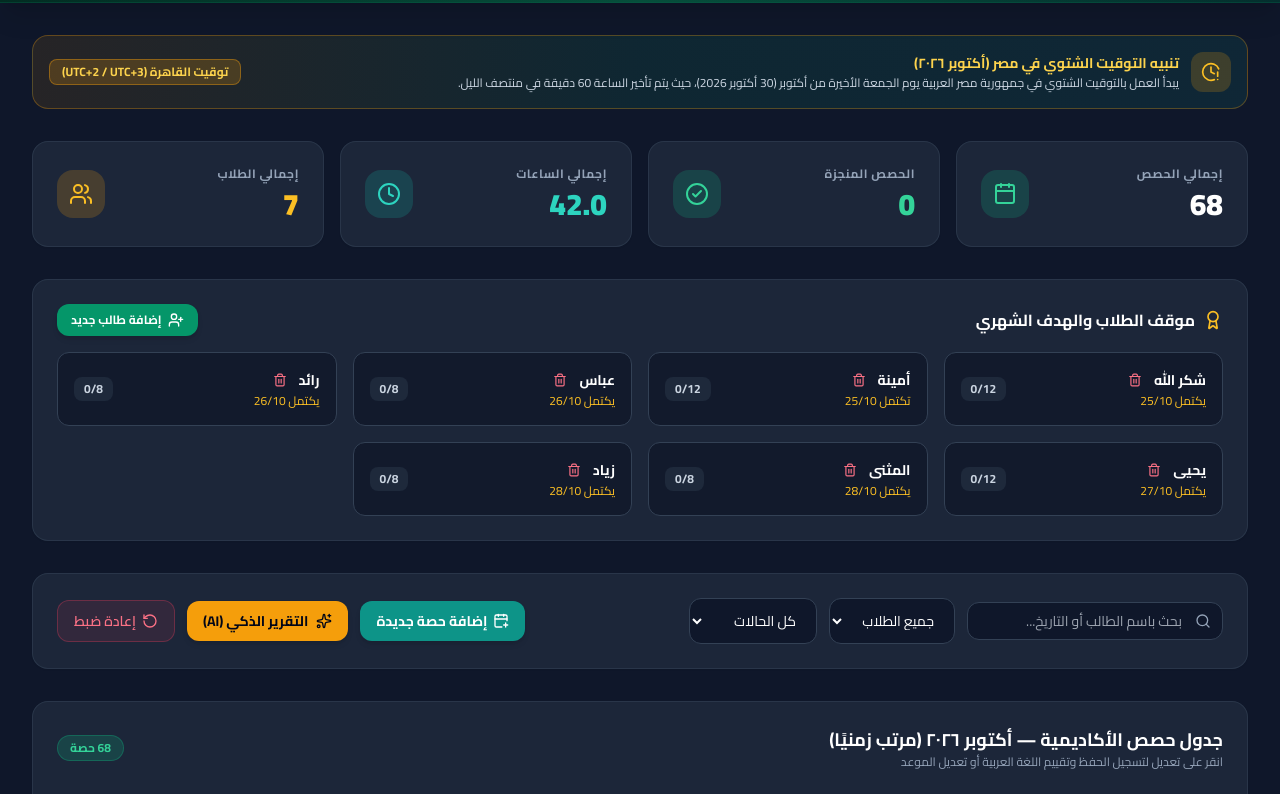
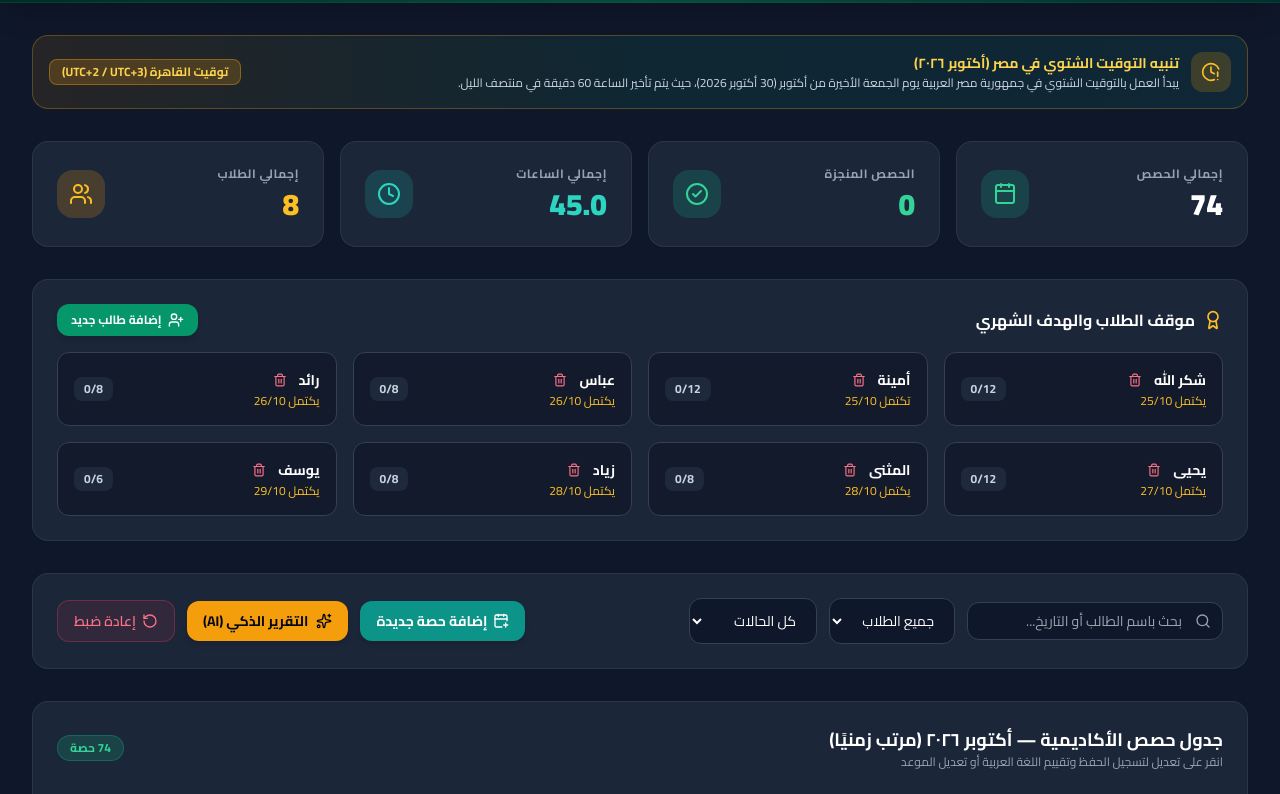
Before and after one commit to MahmoudXOT/My-Schedule, a plain HTML site: page index.html in a window 1280 px wide. Shown: the part 78-872 px from the top of the page. Drawn offline with nearby package versions, Linux system fonts and the light colour scheme.

Commit message:
Update student count and schedule data
Updated total students count and added new student data for October 2026 schedule.

```diff
--- a/index.html
+++ b/index.html
@@ -115,7 +115,7 @@
                 <div class="bg-slate-800/90 p-6 rounded-2xl shadow-sm border border-slate-700/60 flex items-center justify-between">
                     <div>
                         <p class="text-xs font-bold text-slate-400 uppercase tracking-wider" data-i18n="active_students">إجمالي الطلاب</p>
-                        <h3 id="stat-total-students" class="text-3xl font-black text-amber-400 mt-1">7</h3>
+                        <h3 id="stat-total-students" class="text-3xl font-black text-amber-400 mt-1">8</h3>
                     </div>
                     <div class="w-12 h-12 bg-amber-500/20 text-amber-400 rounded-2xl flex items-center justify-center font-bold">
                         <i data-lucide="users" class="w-6 h-6"></i>
@@ -496,7 +496,7 @@
     </div>
 
     <script>
-        // Exact Re-checked October 2026 Schedule Dataset
+        // Updated October 2026 Schedule Dataset with Youssef included
         const rawScheduleData = [
             { id: 1, date: "1/10", day: "الخميس", time: "2:00 ص", student: "يحيى", duration: "30 د", durationVal: 0.5, cumulative: "30 د", completed: false, memorization: "", arabic: "" },
             { id: 2, date: "2/10", day: "الجمعة", time: "6:00 ص", student: "رائد", duration: "45 د", durationVal: 0.75, cumulative: "45 د", completed: false, memorization: "", arabic: "" },
@@ -530,9 +530,11 @@
             { id: 30, date: "12/10", day: "الاثنين", time: "3:00 ص", student: "عباس", duration: "45 د", durationVal: 0.75, cumulative: "3 س", completed: false, memorization: "", arabic: "" },
             { id: 31, date: "12/10", day: "الاثنين", time: "6:00 ص", student: "رائد", duration: "45 د", durationVal: 0.75, cumulative: "3 س", completed: false, memorization: "", arabic: "" },
             { id: 32, date: "13/10", day: "الثلاثاء", time: "2:00 ص", student: "يحيى", duration: "30 د", durationVal: 0.5, cumulative: "3 س", completed: false, memorization: "", arabic: "" },
+            { id: 69, date: "13/10", day: "الثلاثاء", time: "6:00 ص", student: "يوسف", duration: "30 د", durationVal: 0.5, cumulative: "30 د", completed: false, memorization: "", arabic: "" },
             { id: 33, date: "14/10", day: "الأربعاء", time: "12:00 ص", student: "المثنى", duration: "30 د", durationVal: 0.5, cumulative: "3 س", completed: false, memorization: "", arabic: "" },
             { id: 34, date: "14/10", day: "الأربعاء", time: "4:00 ص", student: "زياد", duration: "45 د", durationVal: 0.75, cumulative: "3 س", completed: false, memorization: "", arabic: "" },
             { id: 35, date: "15/10", day: "الخميس", time: "2:00 ص", student: "يحيى", duration: "30 د", durationVal: 0.5, cumulative: "3 س 30 د", completed: false, memorization: "", arabic: "" },
+            { id: 70, date: "15/10", day: "الخميس", time: "6:00 ص", student: "يوسف", duration: "30 د", durationVal: 0.5, cumulative: "1 س", completed: false, memorization: "", arabic: "" },
             { id: 36, date: "16/10", day: "الجمعة", time: "6:00 ص", student: "رائد", duration: "45 د", durationVal: 0.75, cumulative: "3 س 45 د", completed: false, memorization: "", arabic: "" },
             { id: 37, date: "16/10", day: "الجمعة", time: "10:30 م", student: "شكر الله", duration: "30 د", durationVal: 0.5, cumulative: "3 س 30 د", completed: false, memorization: "", arabic: "" },
             { id: 38, date: "16/10", day: "الجمعة", time: "10:30 م", student: "أمينة", duration: "30 د", durationVal: 0.5, cumulative: "3 س 30 د", completed: false, memorization: "", arabic: "" },
@@ -547,9 +549,11 @@
             { id: 47, date: "19/10", day: "الاثنين", time: "3:00 ص", student: "عباس", duration: "45 د", durationVal: 0.75, cumulative: "4 س 30 د", completed: false, memorization: "", arabic: "" },
             { id: 48, date: "19/10", day: "الاثنين", time: "6:00 ص", student: "رائد", duration: "45 د", durationVal: 0.75, cumulative: "4 س 30 د", completed: false, memorization: "", arabic: "" },
             { id: 49, date: "20/10", day: "الثلاثاء", time: "2:00 ص", student: "يحيى", duration: "30 د", durationVal: 0.5, cumulative: "4 س 30 د", completed: false, memorization: "", arabic: "" },
+            { id: 71, date: "20/10", day: "الثلاثاء", time: "6:00 ص", student: "يوسف", duration: "30 د", durationVal: 0.5, cumulative: "1 س 30 د", completed: false, memorization: "", arabic: "" },
             { id: 50, date: "21/10", day: "الأربعاء", time: "12:00 ص", student: "المثنى", duration: "30 د", durationVal: 0.5, cumulative: "4 س 30 د", completed: false, memorization: "", arabic: "" },
             { id: 51, date: "21/10", day: "الأربعاء", time: "4:00 ص", student: "زياد", duration: "45 د", durationVal: 0.75, cumulative: "4 س 30 د", completed: false, memorization: "", arabic: "" },
             { id: 52, date: "22/10", day: "الخميس", time: "2:00 ص", student: "يحيى", duration: "30 د", durationVal: 0.5, cumulative: "5 س", completed: false, memorization: "", arabic: "" },
+            { id: 72, date: "22/10", day: "الخميس", time: "6:00 ص", student: "يوسف", duration: "30 د", durationVal: 0.5, cumulative: "2 س", completed: false, memorization: "", arabic: "" },
             { id: 53, date: "23/10", day: "الجمعة", time: "6:00 ص", student: "رائد", duration: "45 د", durationVal: 0.75, cumulative: "5 س 15 د", completed: false, memorization: "", arabic: "" },
             { id: 54, date: "23/10", day: "الجمعة", time: "10:30 م", student: "شكر الله", duration: "30 د", durationVal: 0.5, cumulative: "5 س", completed: false, memorization: "", arabic: "" },
             { id: 55, date: "23/10", day: "الجمعة", time: "10:30 م", student: "أمينة", duration: "30 د", durationVal: 0.5, cumulative: "5 س", completed: false, memorization: "", arabic: "" },
@@ -564,8 +568,10 @@
             { id: 64, date: "26/10", day: "الاثنين", time: "3:00 ص", student: "عباس", duration: "45 د", durationVal: 0.75, cumulative: "6 س ✅", completed: false, memorization: "", arabic: "" },
             { id: 65, date: "26/10", day: "الاثنين", time: "6:00 ص", student: "رائد", duration: "45 د", durationVal: 0.75, cumulative: "6 س ✅", completed: false, memorization: "", arabic: "" },
             { id: 66, date: "27/10", day: "الثلاثاء", time: "2:00 ص", student: "يحيى", duration: "30 د", durationVal: 0.5, cumulative: "6 س ✅", completed: false, memorization: "", arabic: "" },
+            { id: 73, date: "27/10", day: "الثلاثاء", time: "6:00 ص", student: "يوسف", duration: "30 د", durationVal: 0.5, cumulative: "2 س 30 د", completed: false, memorization: "", arabic: "" },
             { id: 67, date: "28/10", day: "الأربعاء", time: "12:00 ص", student: "المثنى", duration: "30 د", durationVal: 0.5, cumulative: "6 س ✅", completed: false, memorization: "", arabic: "" },
-            { id: 68, date: "28/10", day: "الأربعاء", time: "4:00 ص", student: "زياد", duration: "45 د", durationVal: 0.75, cumulative: "6 س ✅", completed: false, memorization: "", arabic: "" }
+            { id: 68, date: "28/10", day: "الأربعاء", time: "4:00 ص", student: "زياد", duration: "45 د", durationVal: 0.75, cumulative: "6 س ✅", completed: false, memorization: "", arabic: "" },
+            { id: 74, date: "29/10", day: "الخميس", time: "6:00 ص", student: "يوسف", duration: "30 د", durationVal: 0.5, cumulative: "3 س ✅", completed: false, memorization: "", arabic: "" }
         ];
 
         let studentsList = [
@@ -575,7 +581,8 @@
             { name: "رائد", target: "يكتمل 26/10" },
             { name: "يحيى", target: "يكتمل 27/10" },
             { name: "المثنى", target: "يكتمل 28/10" },
-            { name: "زياد", target: "يكتمل 28/10" }
+            { name: "زياد", target: "يكتمل 28/10" },
+            { name: "يوسف", target: "يكتمل 29/10" }
         ];
 
         const translations = {
@@ -725,9 +732,23 @@
         let sessionsData = [];
         let studentsData = [];
 
+        function parseDateString(dateStr) {
+            const parts = dateStr.split('/');
+            return parseInt(parts[0], 10);
+        }
+
+        function sortSessionsChronologically(sessions) {
+            return sessions.sort((a, b) => {
+                const dayA = parseDateString(a.date);
+                const dayB = parseDateString(b.date);
+                if (dayA !== dayB) return dayA - dayB;
+                return a.id - b.id;
+            });
+        }
+
         function initAppData() {
-            const savedSessions = localStorage.getItem('academy_oct_2026_sessions_v3');
-            const savedStudents = localStorage.getItem('academy_oct_2026_students_v3');
+            const savedSessions = localStorage.getItem('academy_oct_2026_sessions_v4');
+            const savedStudents = localStorage.getItem('academy_oct_2026_students_v4');
 
             if (savedSessions && savedStudents) {
                 try {
@@ -742,11 +763,12 @@
                 studentsData = JSON.parse(JSON.stringify(studentsList));
                 saveAppData();
             }
+            sessionsData = sortSessionsChronologically(sessionsData);
         }
 
         function saveAppData() {
-            localStorage.setItem('academy_oct_2026_sessions_v3', JSON.stringify(sessionsData));
-            localStorage.setItem('academy_oct_2026_students_v3', JSON.stringify(studentsData));
+            localStorage.setItem('academy_oct_2026_sessions_v4', JSON.stringify(sessionsData));
+            localStorage.setItem('academy_oct_2026_students_v4', JSON.stringify(studentsData));
         }
 
         function showCustomMsg(title, text, isSuccess = true) {
@@ -770,8 +792,8 @@
         }
 
         function resetDataStorage() {
-            localStorage.removeItem('academy_oct_2026_sessions_v3');
-            localStorage.removeItem('academy_oct_2026_students_v3');
+            localStorage.removeItem('academy_oct_2026_sessions_v4');
+            localStorage.removeItem('academy_oct_2026_students_v4');
             initAppData();
             refreshAllUI();
             showCustomMsg(currentLang === 'ar' ? 'إعادة ضبط' : 'Reset', currentLang === 'ar' ? 'تمت إعادة ضبط البيانات بنجاح.' : 'Data successfully reset.');
@@ -817,6 +839,7 @@
         }
 
         function refreshAllUI() {
+            sessionsData = sortSessionsChronologically(sessionsData);
             renderAdminTable();
             updateAdminStats();
             renderCompletionSummaryCards();
@@ -1000,7 +1023,6 @@
             refreshAllUI();
             populateStudentSelector();
 
-            // SEND CONFIRMATION MESSAGE AS REQUESTED
             showCustomMsg(
                 currentLang === 'ar' ? 'إضافة طالب ناجحة' : 'Student Added Successfully',
                 currentLang === 'ar' ? `تم إضافة الطالب "${nameInput}" بنجاح إلى أكاديمية أكتوبر ٢٠٢٦.` : `Student "${nameInput}" was successfully added to the Academy.`
@@ -1014,7 +1036,6 @@
             refreshAllUI();
             populateStudentSelector();
 
-            // SEND CONFIRMATION MESSAGE AS REQUESTED
             showCustomMsg(
                 currentLang === 'ar' ? 'إزالة طالب' : 'Student Removed',
                 currentLang === 'ar' ? `تم إزالة الطالب "${studentName}" وجميع حصصه المرتبطة بنجاح.` : `Student "${studentName}" and associated sessions removed successfully.`
```
